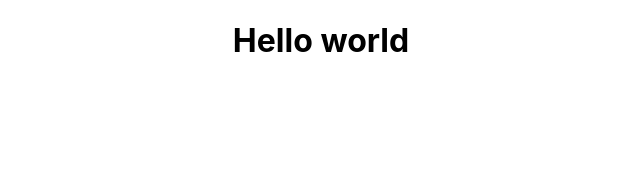
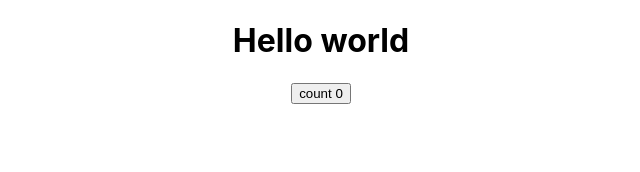
Before and after one commit to Monishasaravanan17/react-hooks, a React (Create React App) app: page / in a window 1280 px wide. Shown: the top 172 px of the page, without its empty margins (319-959 px from the left). Built offline with nearby package versions, Linux system fonts and the light colour scheme.

Commit message:
commit Hookscounter

```diff
--- a/src/App.js
+++ b/src/App.js
@@ -1,10 +1,11 @@
-import logo from './logo.svg';
+import HookCounter from './component/HooksCounter';
 import './App.css';
 
 function App() {
   return (
     <div className="App">
       <h1>Hello world</h1>
+      <HookCounter/>
     </div>
   );
 }
--- /dev/null
+++ b/src/component/HooksCounter.js
@@ -0,0 +1,11 @@
+import React, { useState } from "react";
+function HooksCounter() {
+    const [count, setCount] = useState(0)
+
+    return (
+        <div>
+            <button onClick={() => setCount(count + 1)}>count {count}</button>
+        </div>
+    )
+}
+export default HooksCounter;
```
